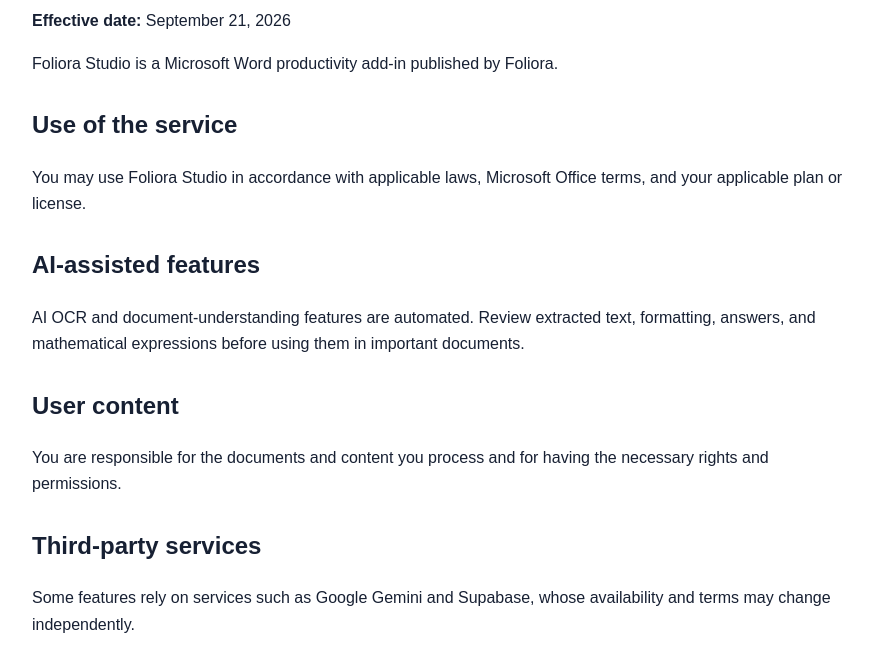
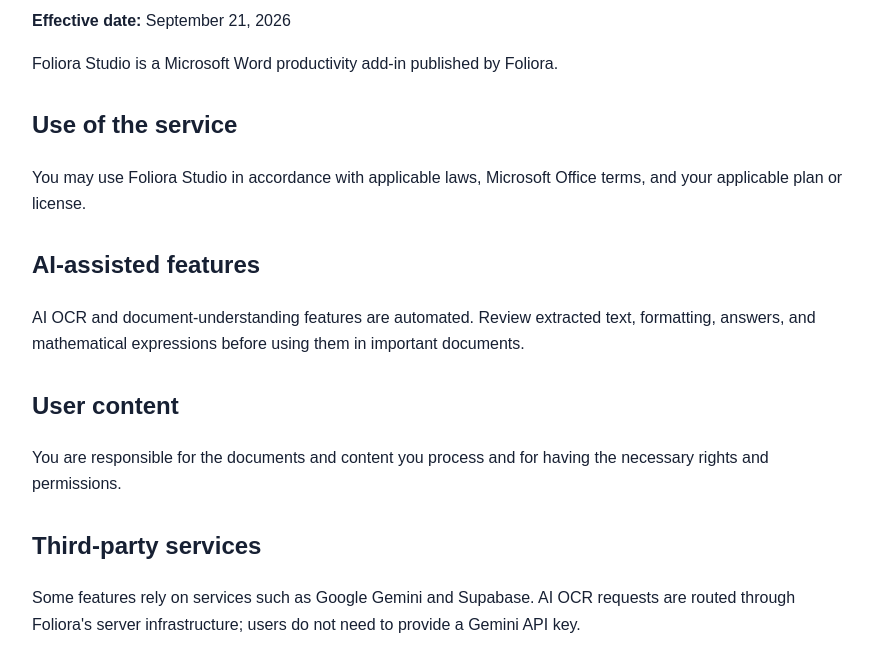
Before and after one commit to mail07miraj/foliora, a website: page terms.html in a window 1280 px wide. Shown: the part 106-769 px from the top of the page, without its empty margins (198-1069 px from the left). Drawn offline with Linux system fonts and the light colour scheme.

Commit message:
Update terms for secure AI OCR service

```diff
--- a/terms.html
+++ b/terms.html
@@ -1 +1 @@
-<!doctype html><html lang="en"><head><meta charset="utf-8"><meta name="viewport" content="width=device-width,initial-scale=1"><title>Foliora Studio — Terms of Use</title><style>body{font-family:Arial,sans-serif;max-width:820px;margin:40px auto;padding:0 20px;line-height:1.65;color:#172033}h1{color:#243bdb}h2{margin-top:28px}a{color:#2457d6}</style></head><body><h1>Foliora Studio — Terms of Use</h1><p><strong>Effective date:</strong> September 21, 2026</p><p>Foliora Studio is a Microsoft Word productivity add-in published by Foliora.</p><h2>Use of the service</h2><p>You may use Foliora Studio in accordance with applicable laws, Microsoft Office terms, and your applicable plan or license.</p><h2>AI-assisted features</h2><p>AI OCR and document-understanding features are automated. Review extracted text, formatting, answers, and mathematical expressions before using them in important documents.</p><h2>User content</h2><p>You are responsible for the documents and content you process and for having the necessary rights and permissions.</p><h2>Third-party services</h2><p>Some features rely on services such as Google Gemini and Supabase, whose availability and terms may change independently.</p><h2>Availability</h2><p>Foliora may change, suspend, or improve features as the product evolves.</p><h2>Support</h2><p>For assistance, visit the <a href="support.html">Foliora Studio Support</a> page.</p></body></html>
+<!doctype html><html lang="en"><head><meta charset="utf-8"><meta name="viewport" content="width=device-width,initial-scale=1"><title>Foliora Studio — Terms of Use</title><style>body{font-family:Arial,sans-serif;max-width:820px;margin:40px auto;padding:0 20px;line-height:1.65;color:#172033}h1{color:#243bdb}h2{margin-top:28px}a{color:#2457d6}</style></head><body><h1>Foliora Studio — Terms of Use</h1><p><strong>Effective date:</strong> September 21, 2026</p><p>Foliora Studio is a Microsoft Word productivity add-in published by Foliora.</p><h2>Use of the service</h2><p>You may use Foliora Studio in accordance with applicable laws, Microsoft Office terms, and your applicable plan or license.</p><h2>AI-assisted features</h2><p>AI OCR and document-understanding features are automated. Review extracted text, formatting, answers, and mathematical expressions before using them in important documents.</p><h2>User content</h2><p>You are responsible for the documents and content you process and for having the necessary rights and permissions.</p><h2>Third-party services</h2><p>Some features rely on services such as Google Gemini and Supabase. AI OCR requests are routed through Foliora's server infrastructure; users do not need to provide a Gemini API key.</p><h2>Availability</h2><p>Foliora may change, suspend, or improve features as the product evolves.</p><h2>Support</h2><p>For assistance, visit the <a href="support.html">Foliora Studio Support</a> page.</p></body></html>
```
